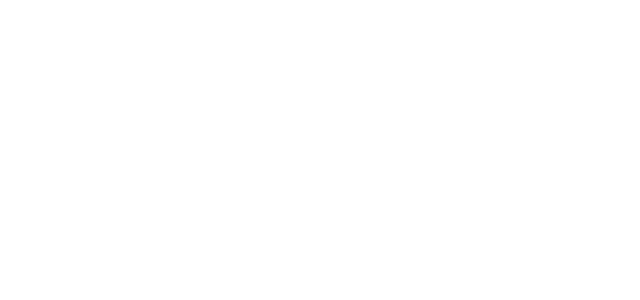
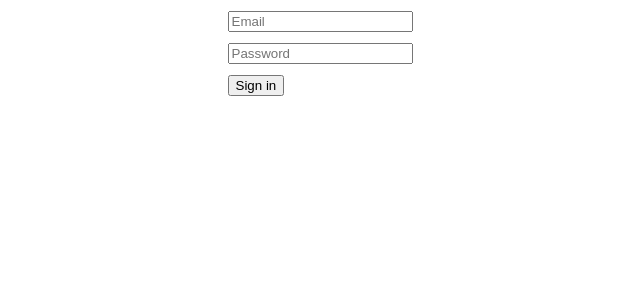
Before and after one commit to Dulmina98/learn-firebase, a React (Create React App) app: page / in a window 1280 px wide. Shown: the top 300 px of the page, without its empty margins (320-960 px from the left). Built offline with nearby package versions, Linux system fonts and the light colour scheme.

Commit message:
Add Auth component to App

```diff
--- a/src/App.js
+++ b/src/App.js
@@ -1,9 +1,10 @@
 import './App.css';
+import {Auth} from "./components/Auth";
 
 function App() {
   return (
     <div className="App">
-
+        <Auth/>
     </div>
   );
 }
```
